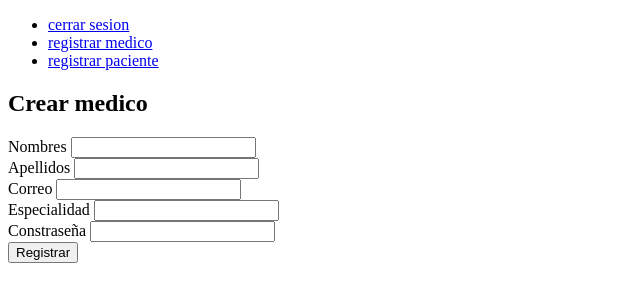
After one commit to fmontalvoo/receta_electronica, a Flask app: page /registrar_medico in a window 1280 px wide. The commit adds this page. Shown: the top 302 px of the page, without its empty margins (0-640 px from the left). Run offline with Flask 2, Linux system fonts and the light colour scheme.

Commit message:
Registro de medicos y pacientes.

```diff
--- a/app.py
+++ b/app.py
@@ -1,15 +1,19 @@
 from flask import Flask, render_template, request, redirect, url_for, session
 
+from decouple import config
+
 import controlador
-from usuario import *
+from modelos.usuario import *
 
 app = Flask(__name__)
 
-app.secret_key = 'Rec3T@'
+app.secret_key = config('SECRET_KEY')
+
 
 @app.before_request
 def session_management():
     session.permanent = True
+
 
 @app.route('/')
 def index():
@@ -17,6 +21,7 @@ def index():
     if usuario == None:
         return redirect(url_for('login'))
     return render_template('index.html', data=usuario)
+
 
 @app.route('/login', methods=['GET', 'POST'])
 def login():
@@ -29,7 +34,7 @@ def login():
         correo = data['correo']
         clave = data['clave']
         print(data)
-        usuario = controlador.recuperar_usuario(correo.strip(), clave.strip())
+        usuario = controlador.login(correo.strip(), clave.strip())
         if usuario != None:
             session.clear()
             session['codigo'] = usuario.codigo
@@ -39,17 +44,53 @@ def login():
             return redirect(url_for('index'))
     return render_template('usuario/login.html')
 
+
 @app.route('/logout')
 def logout():
     session.clear()
     return redirect(url_for('login'))
 
+
 def recuperar_usuario():
     try:
-        usuario = Usuario(session['codigo'], session['nombre_completo'], session['correo'], session['rol'])
+        usuario = Usuario(
+            session['codigo'], session['nombre_completo'], session['correo'], session['rol'])
     except:
         usuario = None
     return usuario
 
+# C.R.U.D de Medicos
+
+
+@app.route('/registrar_medico', methods=['GET', 'POST'])
+def registrar_medico():
+    if request.method == 'POST':
+        data = request.form
+        nombres = data['nombres']
+        apellidos = data['apellidos']
+        correo = data['correo']
+        especialidad = data['especialidad']
+        clave = data['clave']
+        controlador.registrar_medico(nombres, apellidos, correo, especialidad, clave)
+    return render_template('usuario/medico/crear.html')
+
+# C.R.U.D de Pacientes
+
+
+@app.route('/registrar_paciente', methods=['GET', 'POST'])
+def registrar_paciente():
+    if request.method == 'POST':
+        data = request.form
+        nombres = data['nombres']
+        apellidos = data['apellidos']
+        correo = data['correo']
+        especialidad = data['historia_clinica']
+        clave = data['clave']
+        controlador.registrar_paciente(nombres, apellidos, correo, especialidad, clave)
+    return render_template('usuario/paciente/crear.html')
+
+# C.R.U.D de Medicamentos
+
+
 if __name__ == '__main__':
     app.run(debug=True, port=3000)
--- /dev/null
+++ b/modelos/medicamento.py
@@ -0,0 +1,4 @@
+class Medicamento:
+
+    def __init__(self):
+        pass
--- a/requeriments.txt
+++ b/requeriments.txt
@@ -1,10 +1,13 @@
 autopep8==1.5.7
+cffi==1.14.6
 click==8.0.1
+cryptography==3.4.7
 Flask==2.0.1
 itsdangerous==2.0.1
 Jinja2==3.0.1
 MarkupSafe==2.0.1
 pycodestyle==2.7.0
+pycparser==2.20
 PyMySQL==1.0.2
 python-decouple==3.4
 toml==0.10.2
--- a/templates/components/nav.html
+++ b/templates/components/nav.html
@@ -1,3 +1,13 @@
 <nav>
-    <a href="{{ url_for('logout') }}">cerrar sesion</a>
+   <ul>
+       <li>
+        <a href="{{ url_for('logout') }}">cerrar sesion</a>
+       </li>
+       <li>
+        <a href="{{ url_for('registrar_medico') }}">registrar medico</a>
+       </li>
+       <li>
+        <a href="{{ url_for('registrar_paciente') }}">registrar paciente</a>
+       </li>
+   </ul>
 </nav>
--- /dev/null
+++ b/templates/usuario/medico/crear.html
@@ -0,0 +1,30 @@
+{% extends './index.html' %}
+
+{% block content %}
+<h2>Crear medico</h2>
+<form action="/registrar_medico" method="post">
+    <div>
+        <label for="nombres">Nombres</label>
+        <input type="text" name="nombres" id="nombres">
+    </div>
+    <div>
+        <label for="apellidos">Apellidos</label>
+        <input type="text" name="apellidos" id="apellidos">
+    </div>
+    <div>
+        <label for="correo">Correo</label>
+        <input type="email" name="correo" id="correo">
+    </div>
+    <div>
+        <label for="especialidad">Especialidad</label>
+        <input type="text" name="especialidad" id="especialidad">
+    </div>
+    <div>
+        <label for="clave">Constraseña</label>
+        <input type="password" name="clave" id="clave">
+    </div>
+
+    <button type="submit">Registrar</button>
+
+</form>
+{% endblock content %}
```
Also changed, not shown: acceso_datos/autenticacion.py (added, +35 -0 lines), acceso_datos/medico_dao.py (added, +23 -0 lines), acceso_datos/paciente_dao.py (added, +23 -0 lines), controlador.py (+13 -31 lines), modelos/medico.py (added, +8 -0 lines), modelos/paciente.py (added, +8 -0 lines), templates/usuario/login.html (+10 -6 lines), templates/usuario/paciente/crear.html (added, +30 -0 lines), acceso_datos/conexion_db.py (renamed from conexion_db.py), modelos/usuario.py (renamed from usuario.py).
